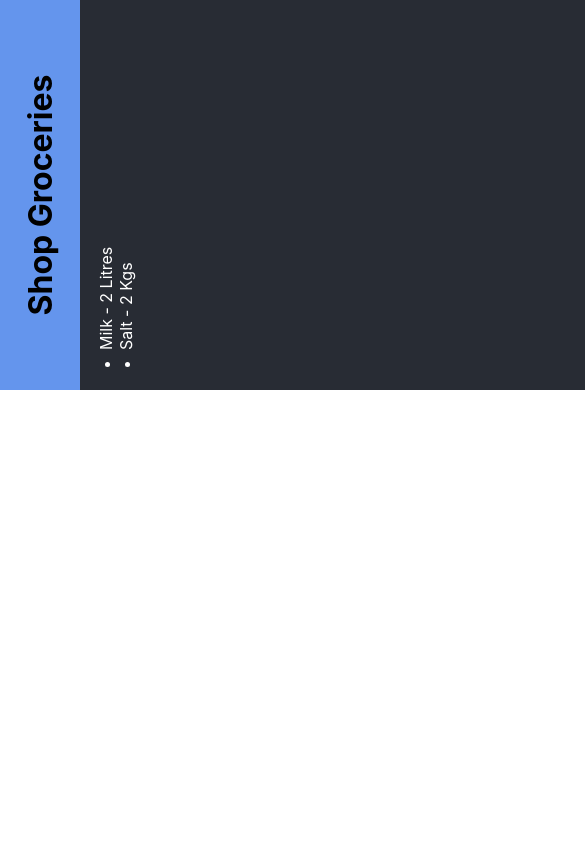
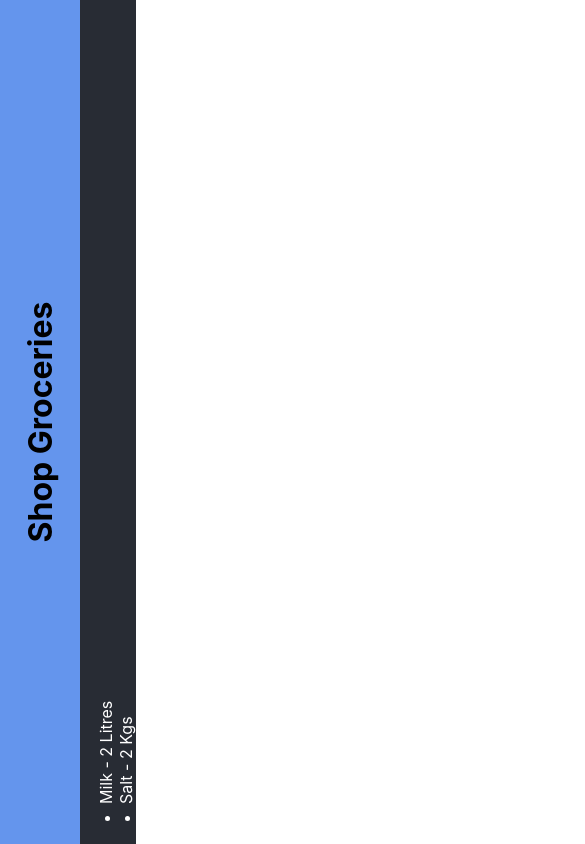
Before and after one commit to rajivkr/grocery-test, a React (Create React App) app: page / in a window 390 px wide. Shown: the top 844 px of the page, 585 px wide, since content can reach past the window. Built offline with nearby package versions, Linux system fonts and the light colour scheme.

Commit message:
fixing height

```diff
--- a/src/App.css
+++ b/src/App.css
@@ -1,6 +1,5 @@
 .App {
   background-color: #282c34;
-  height: 100vh;
 }
 
 @media (prefers-reduced-motion: no-preference) {
@@ -25,6 +24,12 @@
 @media screen and (max-width: 1170px) and (orientation: portrait) {
   body {
     transform: rotate(-90deg);
+    transform-origin: left top;
+    width: 100vh;
     height: 100vw;
+    overflow-x: hidden;
+    position: absolute;
+    top: 100%;
+    left: 0;
   }
 }
--- a/src/components/grocery/styles.css
+++ b/src/components/grocery/styles.css
@@ -1,4 +1,3 @@
 .grocery-container {
-  height: calc(100vh - 80px);
   color: white;
 }
```
